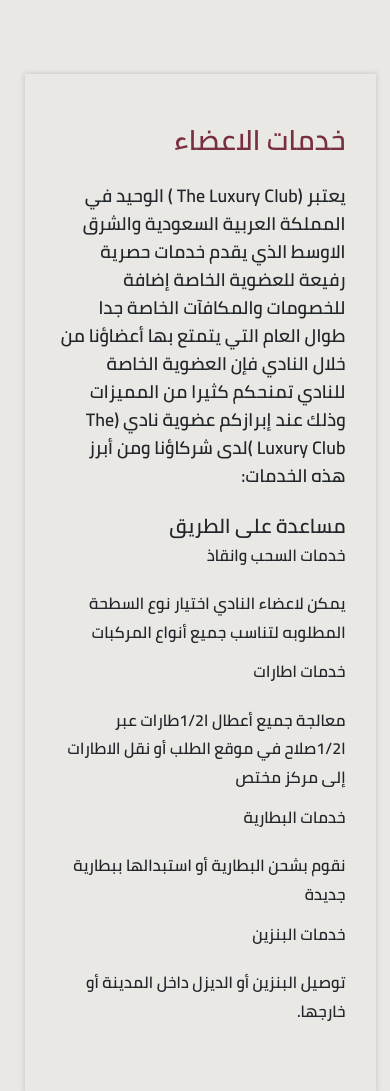
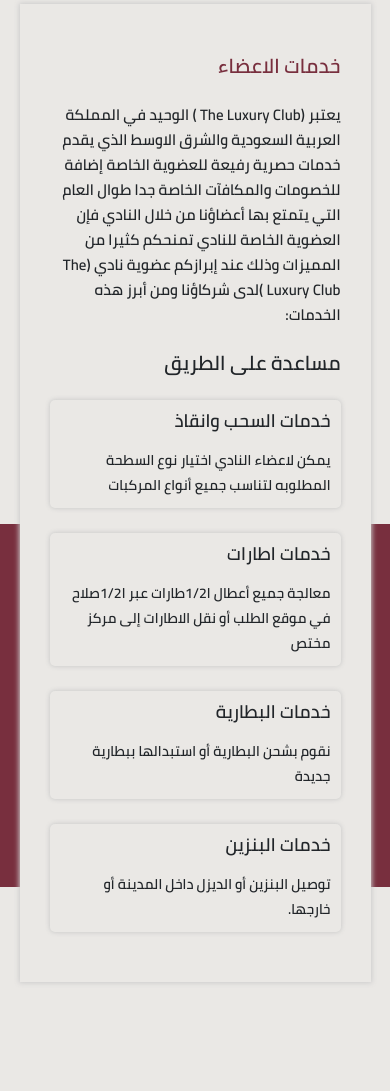
Before and after one commit to mahmoudbebo18/Mobile, a plain HTML site: page services.html in a window 390 px wide. Shown: the part 900-1991 px from the top of the page. After the commit the page ends 1882 px from the top, so only its background shows below. Drawn offline with Linux system fonts and the light colour scheme.

Commit message:
finish task

```diff
--- a/css/style.scss
+++ b/css/style.scss
@@ -234,6 +234,7 @@ body {
         @media(max-width: 991px) {
             flex-basis: 100%;
             max-width: 100%;
+            height: 400px;
         }
         img {
             width: 100%;
@@ -261,11 +262,17 @@ body {
             h2 {
                 color: $main;
                 font-size: 28px;
+                @media(max-width: 600px) {
+                    font-size: 20px;
+                }
             }
             p {
                 font-size: 16px;
                 line-height: 1.8;
                 margin-top: 24px;
+                @media(max-width: 600px) {
+                    font-size: 13px;
+                }
             }
             @media (max-width: 767px) {
                 /*width: calc(100% - 140px);
@@ -284,6 +291,19 @@ body {
                 border-right-color: transparent;
                 border-bottom-color: transparent;
                 border-left-color: transparent;
+            }
+            @media(max-width:600px) {
+                position: absolute;
+                background: #eae8e5;
+                padding: 30px 30px;
+                text-align: center;
+                box-shadow: 0px 22px 22px -14px rgba(0, 0, 0, 11%);
+                bottom: -60px;
+                width: 90%;
+                margin: 0 auto;
+                right: 6%;
+                direction: rtl;
+                text-align: right;
             }
         }
     }
@@ -328,6 +348,9 @@ body {
             li {
                 font-size: 15px;
                 padding: 5px 0;
+                @media(max-width: 600px) {
+                    font-size: 13px;
+                }
             }
         }
     }
@@ -350,6 +373,9 @@ body {
             li {
                 font-size: 15px;
                 padding: 5px 0;
+                @media(max-width: 600px) {
+                    font-size: 13px;
+                }
             }
         }
     }
@@ -380,6 +406,11 @@ body {
         background-color: $darkBg;
         color: $mainHead;
         transition: .3s;
+        @media(max-width: 600px) {
+            font-size: 13px;
+            padding: 10px;
+            margin-top: 0;
+        }
         &:hover {
             background-color: $main;
             color: $mainHead
@@ -407,6 +438,9 @@ footer {
         h2 {
             color: #fff;
             margin-top: 16px;
+            @media(max-width: 575px) {
+                font-size: 24px;
+            }
             span {
                 color: $mainHead;
             }
@@ -428,9 +462,22 @@ footer {
         }
         .site-url {
             margin-top: 16px;
+            color: $mainHead;
             a {
                 color: $mainHead;
                 text-decoration: none;
+                @media(max-width: 390px) {
+                    font-size: 12px;
+                }
+            }
+        }
+        .download {
+            @media(max-width: 575px) {
+                height: 35px;
+                img {
+                    height: 100% !important;
+                    width: 120px !important;
+                }
             }
         }
     }
@@ -449,6 +496,7 @@ footer {
             /* bottom: -70px; */
             width: 90%;
             margin: 0 auto;
+            top: 0;
             right: 0;
             direction: rtl;
             text-align: right;
@@ -458,6 +506,10 @@ footer {
             .ser-caption {
                 font-size: 18px;
                 line-height: 28px;
+                @media(max-width: 425px) {
+                    font-size: 15px;
+                    line-height: 25px;
+                }
             }
             h4 {
                 margin-top: 24px;
@@ -466,8 +518,18 @@ footer {
                 font-weight: bold;
             }
             .service {
+                margin-top: 25px;
+                padding: 10px;
+                box-shadow: 0 0 5px #c3c3c3;
+                border-radius: 5px;
                 h6 {
                     font-weight: bold;
+                    font-size: 18px;
+                    margin-bottom: 16px;
+                }
+                p {
+                    font-size: 14px;
+                    margin: 0
                 }
             }
         }
--- a/services.html
+++ b/services.html
@@ -95,7 +95,7 @@
 
     <section class="vision services ser-page about d-flex">
         <!-- Large image container-->
-        <div class="main-img aos-init aos-animate" data-aos="fade-up">
+        <div class="main-img">
             <div class="image-grid from-ser-page -text-text-container aos-init aos-animate" data-aos="fade-up">
                 <h2>خدمات الاعضاء </h2>
                 <p class="ser-caption">
```
Also changed, not shown: index.html (+2 -2 lines), css/style.css, 1 other file.
